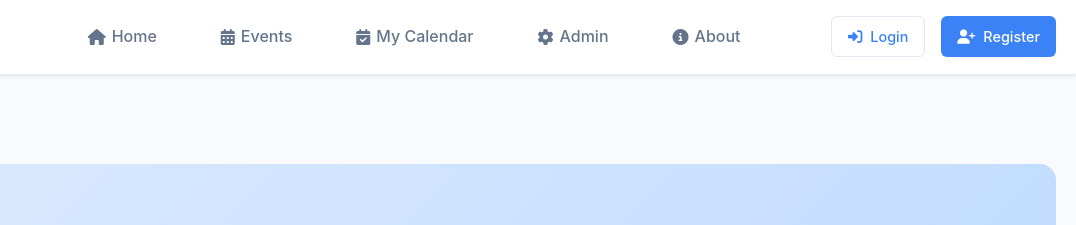
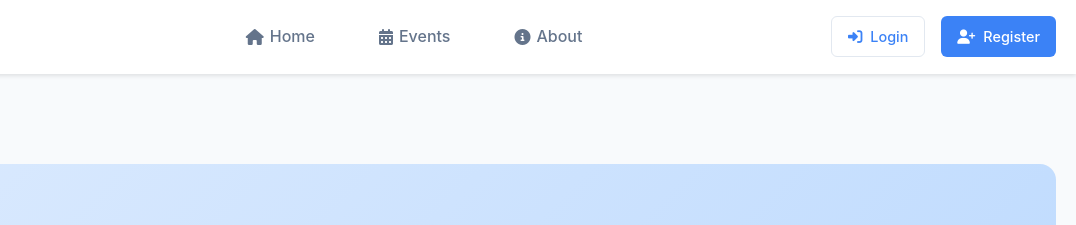
Before and after one commit to MAHanupriSAR/NowOnCampus, a website: page html/event_details.html in a window 1280 px wide. Shown: the top 225 px of the page, 204-1280 px from the left. Drawn offline with Linux system fonts and the light colour scheme.

Commit message:
minor bug fixes

```diff
--- a/html/event_details.html
+++ b/html/event_details.html
@@ -23,14 +23,14 @@
                     <i class="fas fa-calendar-alt nav-icon"></i>
                     Events
                 </a></li>
-                <li><a href="calendar.html" class="nav-link">
+                <!-- <li><a href="calendar.html" class="nav-link">
                     <i class="fas fa-calendar-check nav-icon"></i>
                     My Calendar
                 </a></li>
                 <li><a href="admin_func.html" class="nav-link">
                     <i class="fas fa-cog nav-icon"></i>
                     Admin
-                </a></li>
+                </a></li> -->
                 <li><a href="about.html" class="nav-link">
                     <i class="fas fa-info-circle nav-icon"></i>
                     About
```
